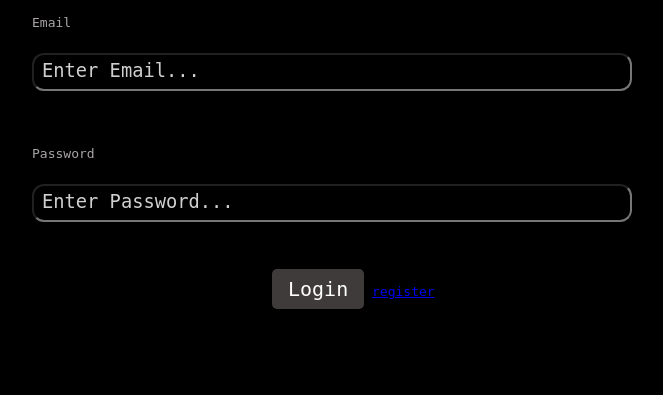
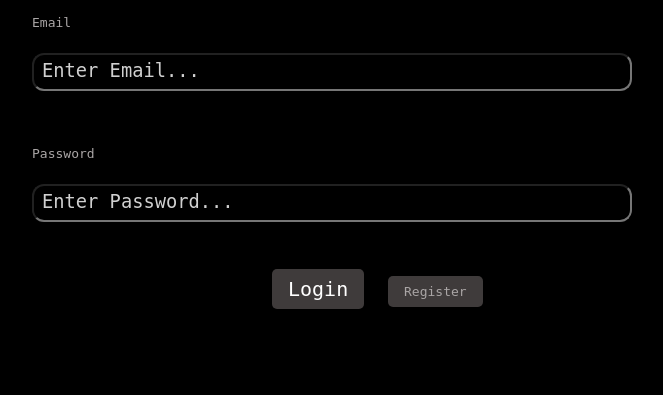
Before and after one commit to alex-single/RecipeBook, a Flask app: page /login in a window 1280 px wide. Shown: the part 296-691 px from the top of the page, without its empty margins (308-971 px from the left). Run offline with Flask 3, Linux system fonts and the light colour scheme.

Commit message:
modified:   static/css/base.css 	modified:   templates/login.html

```diff
--- a/static/css/base.css
+++ b/static/css/base.css
@@ -112,6 +112,7 @@ min-width: 70px;
 min-height: 30px;
 font-size: 20px;
 font-family: monospace;
+text-decoration: none;
 }
 
 .hero_btn:hover{
@@ -199,3 +200,23 @@ font-size: larger
   font-size: medium;
   color: rgb(255, 0, 0);
 }
+.register-link {
+  /* remove the underline */
+  text-decoration: none;
+  /* inherit the surrounding text color, or pick your own */
+  color: inherit;       /* or e.g. #d0d0d0 */
+  /* give it a little spacing from the login button */
+  margin-left: 1rem;
+  /* if you want it to behave like a button: */
+  padding: 0.5rem 1rem;
+  background: rgba(63,59,59,1);
+  border-radius: 5px;
+  display: inline-block;
+  cursor: pointer;
+}
+.register-link:hover {
+  opacity: 0.8;
+}
+.register-link:hover {
+  opacity: 0.8;
+}
--- a/templates/login.html
+++ b/templates/login.html
@@ -22,7 +22,8 @@ rel="stylesheet"href="{{ url_for('static', filename='css/base.css') }}">
         {% endif %}
 
         <button class="hero_btn"> Login</button>
-        <a href="{{ url_for('register')}}">register</a>
+        <a href="{{ url_for('register') }}" class="register-link">Register</a>
+
 
     </form>
 </body>
```
